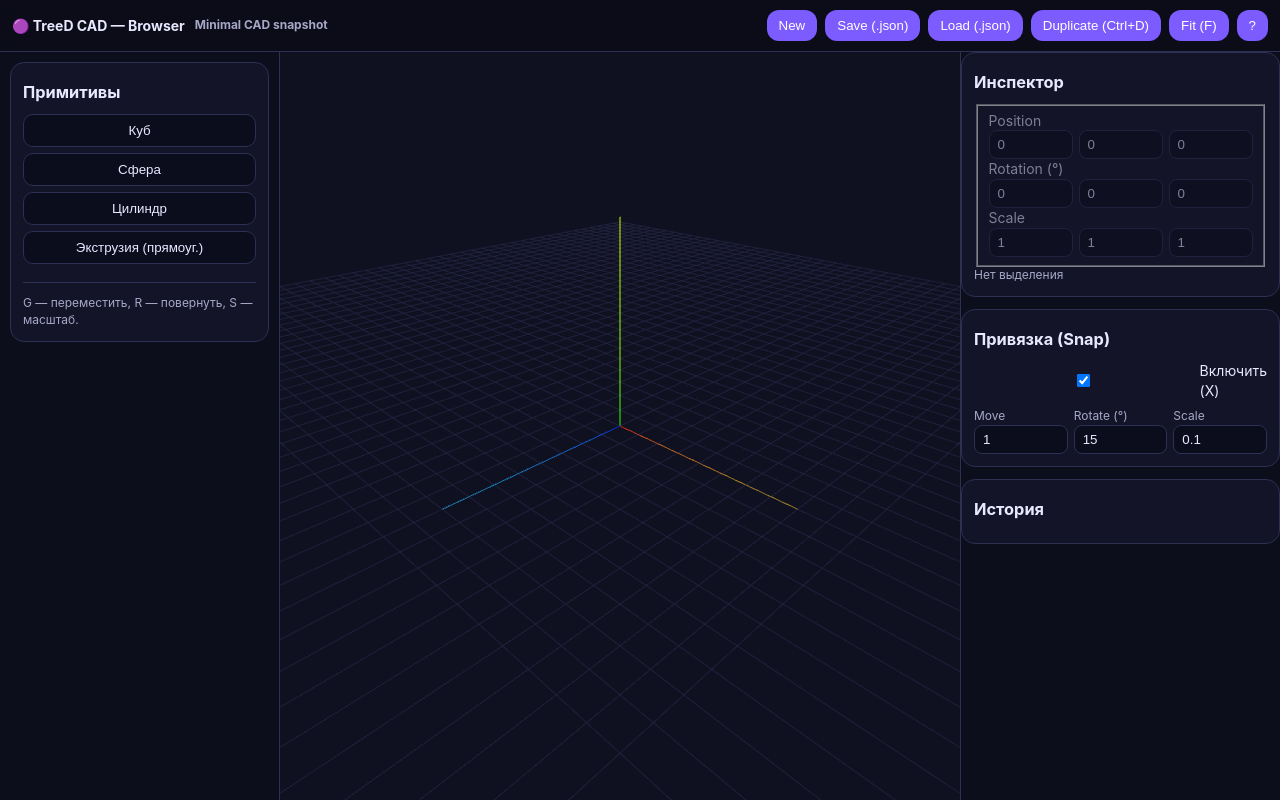
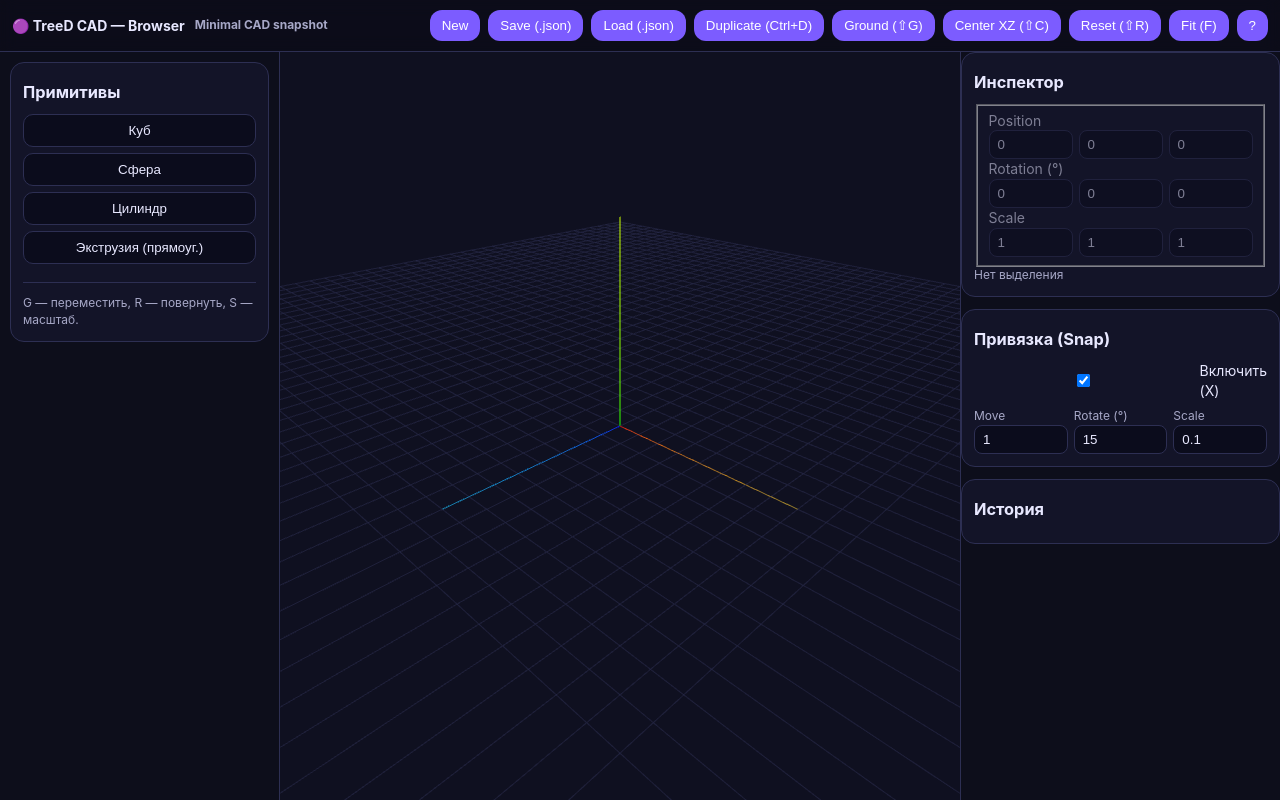
Before and after one commit to Yawllen/treed-cad-lite, a React (Vite) app: page / in a window 1280 px wide. Built offline with nearby package versions, Linux system fonts and the light colour scheme.

Commit message:
Add alignment tools and keep selection transforms in sync

```diff
--- a/src/App.tsx
+++ b/src/App.tsx
@@ -14,9 +14,12 @@ const App: React.FC = () => {
   const mountRef = useRef<HTMLDivElement>(null)
   const [viewer, setViewer] = useState<Viewer | null>(null)
   const [showTips, setShowTips] = useState(false)
+  const syncingSceneRef = useRef(false)
+  const skipSceneSyncRef = useRef(false)
   const nodes = useFeatureTree(s => s.nodes)
   const addNode = useFeatureTree(s => s.add)
   const removeByUUID = useFeatureTree(s => s.removeByUUID)
+  const updateTransform = useFeatureTree(s => s.updateTransform)
   const undo = useFeatureTree(s => s.undo)
   const redo = useFeatureTree(s => s.redo)
   const loadTree = useFeatureTree(s => s.load)
@@ -45,6 +48,15 @@ const App: React.FC = () => {
     }
   }
 
+  function trsEquals(a?: TRS, b?: TRS){
+    if (!a || !b) return false
+    return (
+      a.position.every((v, i) => v === b.position[i]) &&
+      a.rotation.every((v, i) => v === b.rotation[i]) &&
+      a.scale.every((v, i) => v === b.scale[i])
+    )
+  }
+
   const applyTRS = React.useCallback((m: THREE.Object3D, t?: TRS) => {
     if (!t) return
     m.position.set(...t.position)
@@ -62,6 +74,20 @@ const App: React.FC = () => {
     applyTRS(mesh, n.transform)
     return mesh
   }, [applyTRS])
+
+  const snapshotSelectedToStore = React.useCallback((triggerInvalidate = false) => {
+    if (!viewer) return
+    const sel = viewer.getSelection()
+    if (!sel) return
+    const trs = meshToTRS(sel)
+    const state = useFeatureTree.getState()
+    const node = state.nodes.find(n => n.uuid === sel.uuid)
+    if (!node) return
+    if (node.transform && trsEquals(node.transform, trs)) return
+    skipSceneSyncRef.current = true
+    updateTransform(sel.uuid, trs)
+    if (triggerInvalidate) viewer.invalidate()
+  }, [viewer, updateTransform])
 
   const duplicateSelected = React.useCallback(() => {
     if (!viewer) return
@@ -105,6 +131,8 @@ const App: React.FC = () => {
     const actualViewer = targetViewer ?? viewer
     if (!actualViewer) return
 
+    syncingSceneRef.current = true
+    try {
       const prevSelectionId = actualViewer.selection.current?.uuid ?? null
       const toRemove: THREE.Object3D[] = []
       actualViewer.scene.traverse((o: any) => {
@@ -123,6 +151,9 @@ const App: React.FC = () => {
         else actualViewer.select(null)
       } else {
         actualViewer.select(null)
+      }
+    } finally {
+      syncingSceneRef.current = false
     }
   }, [viewer, buildMeshFromNode])
 
@@ -161,6 +192,15 @@ const App: React.FC = () => {
     viewer.setSnapToggleHandler(toggle)
     return () => viewer.setSnapToggleHandler(null)
   }, [viewer, setSnapEnabled])
+
+  useEffect(() => {
+    if (!viewer) return
+    const unsub = viewer.onChange(() => {
+      if (syncingSceneRef.current) return
+      snapshotSelectedToStore()
+    })
+    return () => unsub()
+  }, [viewer, snapshotSelectedToStore])
 
   useEffect(() => {
     function onKey(e: KeyboardEvent){
@@ -207,6 +247,10 @@ const App: React.FC = () => {
   }, [showTips])
 
   useEffect(() => {
+    if (skipSceneSyncRef.current) {
+      skipSceneSyncRef.current = false
+      return
+    }
     syncSceneToNodes()
   }, [nodes, syncSceneToNodes])
 
@@ -294,6 +338,9 @@ const App: React.FC = () => {
           <button className="btn" onClick={onSaveJSON}>Save (.json)</button>
           <button className="btn" onClick={onLoadJSON}>Load (.json)</button>
           <button className="btn" onClick={duplicateSelected}>Duplicate (Ctrl+D)</button>
+          <button className="btn" onClick={() => { viewer?.alignSelectionToGround(); snapshotSelectedToStore(true) }}>Ground (⇧G)</button>
+          <button className="btn" onClick={() => { viewer?.centerSelectionXZ(); snapshotSelectedToStore(true) }}>Center XZ (⇧C)</button>
+          <button className="btn" onClick={() => { viewer?.resetSelectionTRS(); snapshotSelectedToStore(true) }}>Reset (⇧R)</button>
           <button className="btn" onClick={() => viewer?.fitSelectionOrAll()}>Fit (F)</button>
           <button className="btn" onClick={() => setShowTips(true)}>?</button>
           {/* без экспортов под 3D печать */}
--- a/src/core/makeViewer.ts
+++ b/src/core/makeViewer.ts
@@ -16,6 +16,9 @@ export type Viewer = {
   getSelection: () => THREE.Object3D | null
   setSelection: (o: THREE.Object3D | null) => void
   fitSelectionOrAll: () => void
+  alignSelectionToGround: () => void
+  centerSelectionXZ: () => void
+  resetSelectionTRS: () => void
   onChange: (cb: () => void) => () => void
   invalidate: () => void
   applySnap: (opts: { enabled: boolean; move: number; rotDeg: number; scale: number }) => void
@@ -199,6 +202,37 @@ export function makeViewer(container: HTMLDivElement): Viewer {
     fitToBox(box)
   }
 
+  function alignSelectionToGround(){
+    const sel = selection.current as THREE.Object3D | null
+    if (!sel || !(sel as any).isObject3D) return
+    const box = new THREE.Box3().setFromObject(sel)
+    const dy = box.min.y
+    if (!Number.isFinite(dy)) return
+    sel.position.y -= dy
+    fireChange()
+  }
+
+  function centerSelectionXZ(){
+    const sel = selection.current as THREE.Object3D | null
+    if (!sel || !(sel as any).isObject3D) return
+    const box = new THREE.Box3().setFromObject(sel)
+    const cx = (box.min.x + box.max.x) / 2
+    const cz = (box.min.z + box.max.z) / 2
+    if (!Number.isFinite(cx) || !Number.isFinite(cz)) return
+    sel.position.x -= cx
+    sel.position.z -= cz
+    fireChange()
+  }
+
+  function resetSelectionTRS(){
+    const sel = selection.current as THREE.Object3D | null
+    if (!sel || !(sel as any).isObject3D) return
+    sel.position.set(0, 0, 0)
+    sel.rotation.set(0, 0, 0, 'XYZ')
+    sel.scale.set(1, 1, 1)
+    fireChange()
+  }
+
   function applySnap(p: { enabled: boolean; move: number; rotDeg: number; scale: number }){
     if (p.enabled){
       transform.translationSnap = p.move
@@ -213,11 +247,14 @@ export function makeViewer(container: HTMLDivElement): Viewer {
   }
 
   window.addEventListener('keydown', (e) => {
-    if (e.key.toLowerCase() === 'g') transform.setMode('translate')
-    if (e.key.toLowerCase() === 'r') transform.setMode('rotate')
-    if (e.key.toLowerCase() === 's') transform.setMode('scale')
+    if (!e.shiftKey && e.key.toLowerCase() === 'g') transform.setMode('translate')
+    if (!e.shiftKey && e.key.toLowerCase() === 'r') transform.setMode('rotate')
+    if (!e.shiftKey && e.key.toLowerCase() === 's') transform.setMode('scale')
     if (e.key.toLowerCase() === 'f') { e.preventDefault(); fitSelectionOrAll() }
     if (e.key.toLowerCase() === 'x') { e.preventDefault(); toggleSnap?.() }
+    if (e.shiftKey && e.key.toLowerCase() === 'g') { e.preventDefault(); alignSelectionToGround() }
+    if (e.shiftKey && e.key.toLowerCase() === 'c') { e.preventDefault(); centerSelectionXZ() }
+    if (e.shiftKey && e.key.toLowerCase() === 'r') { e.preventDefault(); resetSelectionTRS() }
   })
 
   transform.addEventListener('dragging-changed', (e:any) => {
@@ -281,6 +318,9 @@ export function makeViewer(container: HTMLDivElement): Viewer {
     getSelection,
     setSelection: setSelectionPublic,
     fitSelectionOrAll,
+    alignSelectionToGround,
+    centerSelectionXZ,
+    resetSelectionTRS,
     onChange,
     invalidate,
     applySnap,
--- a/src/ui/ShortcutsOverlay.tsx
+++ b/src/ui/ShortcutsOverlay.tsx
@@ -17,6 +17,9 @@ export default function ShortcutsOverlay({ open, onClose }: Props) {
           <li><kbd>Ctrl</kbd>+<kbd>D</kbd> — дубликат</li>
           <li><kbd>F</kbd> — Fit (выделение или вся сцена)</li>
           <li><kbd>X</kbd> — включить/выключить привязку (Snap)</li>
+          <li><kbd>⇧G</kbd> — Align to Ground</li>
+          <li><kbd>⇧C</kbd> — Center XZ</li>
+          <li><kbd>⇧R</kbd> — Reset transforms</li>
           <li><kbd>?</kbd> — показать/скрыть это окно</li>
         </ul>
       </div>
```
Lines whose indentation alone changed are shown as unchanged.
